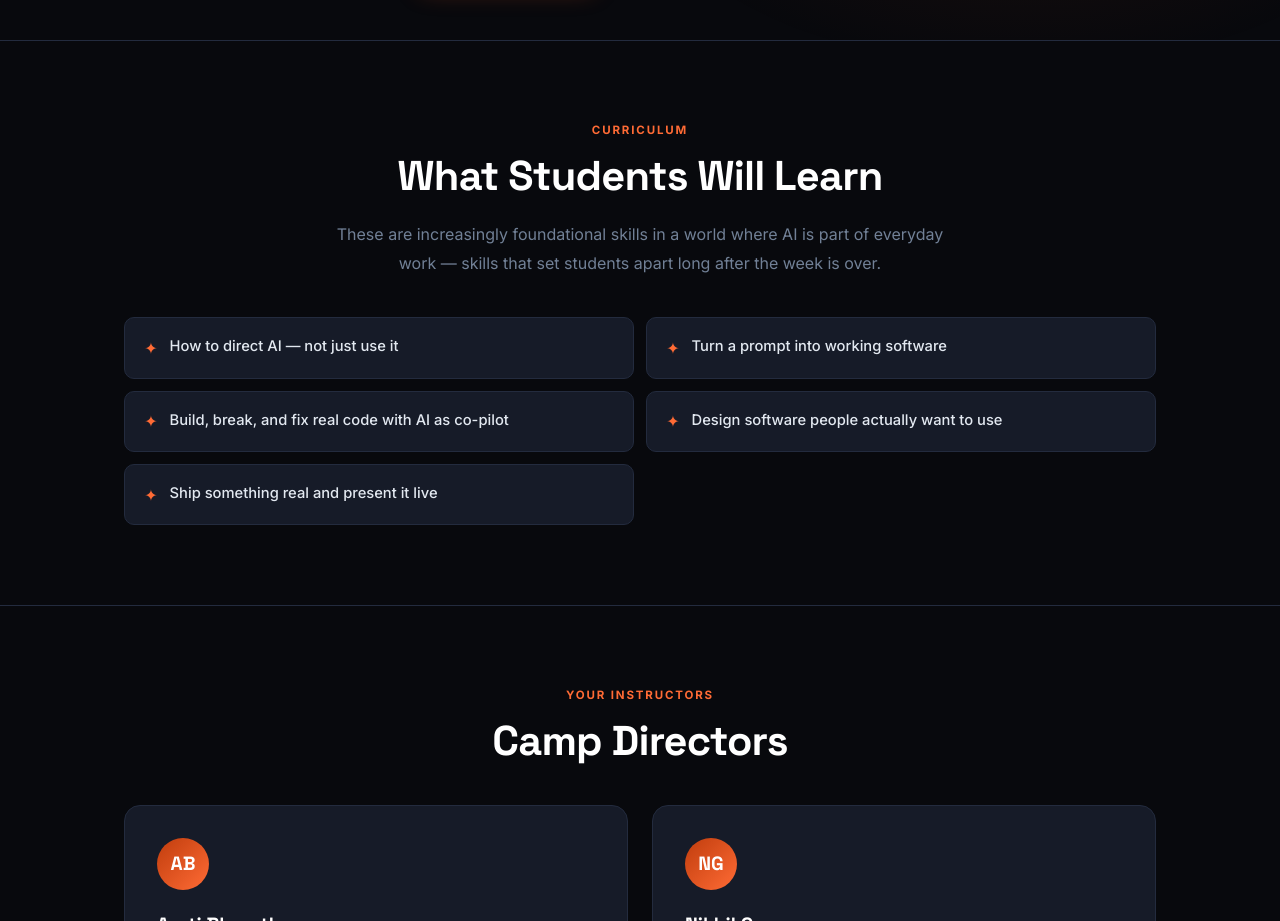
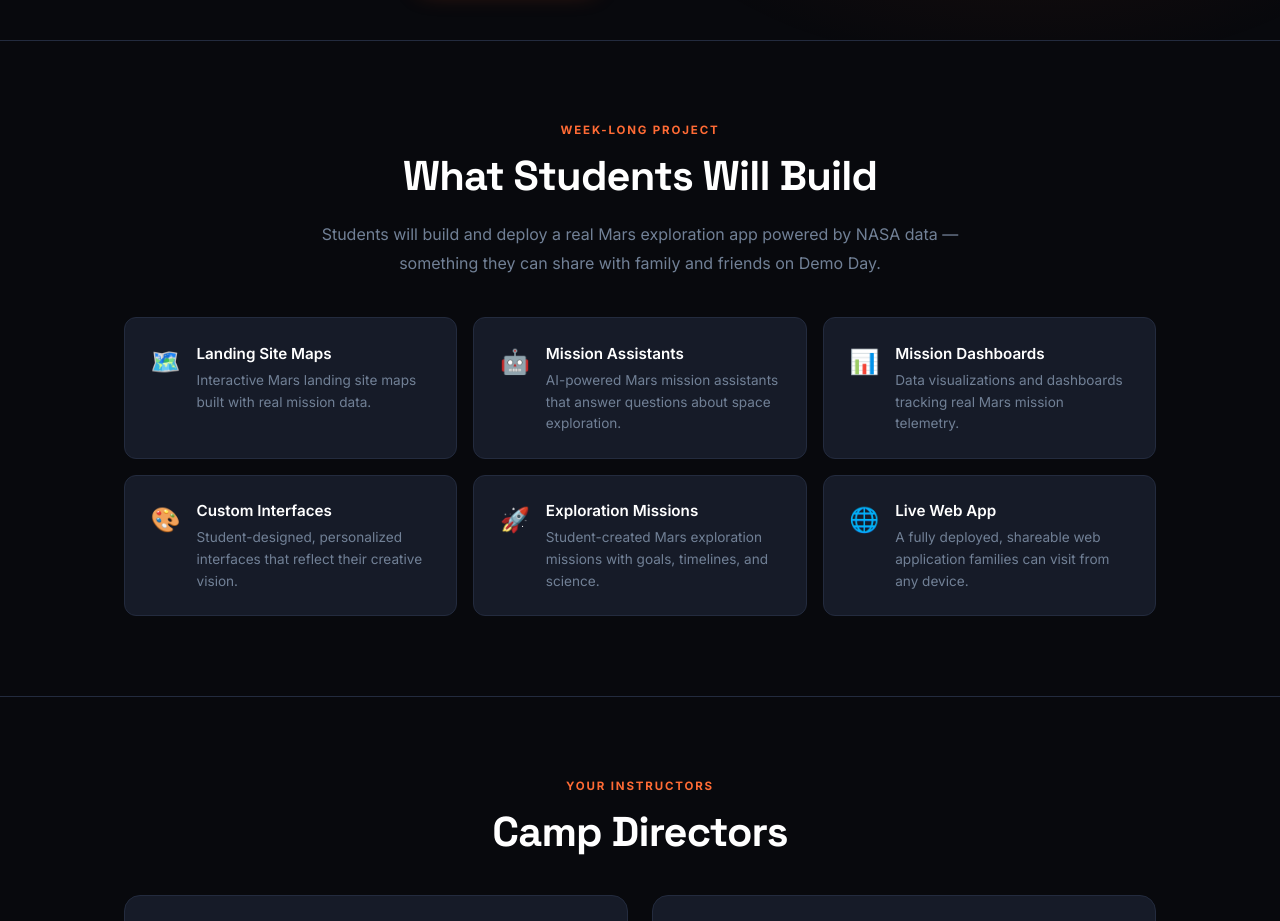
Before and after one commit to creative-ai-builder/building-with-ai, a plain HTML site: page index.html in a window 1280 px wide. Shown: the part 820-1741 px from the top of the page. Drawn offline with nearby package versions, Linux system fonts and the light colour scheme.

Commit message:
Restore 6 build cards into What Students Will Build section

```diff
--- a/index.html
+++ b/index.html
@@ -832,19 +832,56 @@
 
   <!-- What Students Will Learn -->
   <section id="learn">
-    <div class="section-label">Curriculum</div>
-    <h2 class="section-title">What Students Will Learn</h2>
+    <div class="section-label">Week-Long Project</div>
+    <h2 class="section-title">What Students Will Build</h2>
     <p class="section-body">
-      These are increasingly foundational skills in a world where AI is part of everyday work —
-      skills that set students apart long after the week is over.
+      Students will build and deploy a real Mars exploration app powered by NASA data —
+      something they can share with family and friends on Demo Day.
     </p>
 
-    <div class="learn-grid">
-      <div class="learn-item"><span class="learn-check">✦</span> How to direct AI — not just use it</div>
-      <div class="learn-item"><span class="learn-check">✦</span> Turn a prompt into working software</div>
-      <div class="learn-item"><span class="learn-check">✦</span> Build, break, and fix real code with AI as co-pilot</div>
-      <div class="learn-item"><span class="learn-check">✦</span> Design software people actually want to use</div>
-      <div class="learn-item"><span class="learn-check">✦</span> Ship something real and present it live</div>
+    <div class="build-grid">
+      <div class="build-card">
+        <div class="build-icon">🗺️</div>
+        <div>
+          <h3>Landing Site Maps</h3>
+          <p>Interactive Mars landing site maps built with real mission data.</p>
+        </div>
+      </div>
+      <div class="build-card">
+        <div class="build-icon">🤖</div>
+        <div>
+          <h3>Mission Assistants</h3>
+          <p>AI-powered Mars mission assistants that answer questions about space exploration.</p>
+        </div>
+      </div>
+      <div class="build-card">
+        <div class="build-icon">📊</div>
+        <div>
+          <h3>Mission Dashboards</h3>
+          <p>Data visualizations and dashboards tracking real Mars mission telemetry.</p>
+        </div>
+      </div>
+      <div class="build-card">
+        <div class="build-icon">🎨</div>
+        <div>
+          <h3>Custom Interfaces</h3>
+          <p>Student-designed, personalized interfaces that reflect their creative vision.</p>
+        </div>
+      </div>
+      <div class="build-card">
+        <div class="build-icon">🚀</div>
+        <div>
+          <h3>Exploration Missions</h3>
+          <p>Student-created Mars exploration missions with goals, timelines, and science.</p>
+        </div>
+      </div>
+      <div class="build-card">
+        <div class="build-icon">🌐</div>
+        <div>
+          <h3>Live Web App</h3>
+          <p>A fully deployed, shareable web application families can visit from any device.</p>
+        </div>
+      </div>
     </div>
   </section>
 
```
